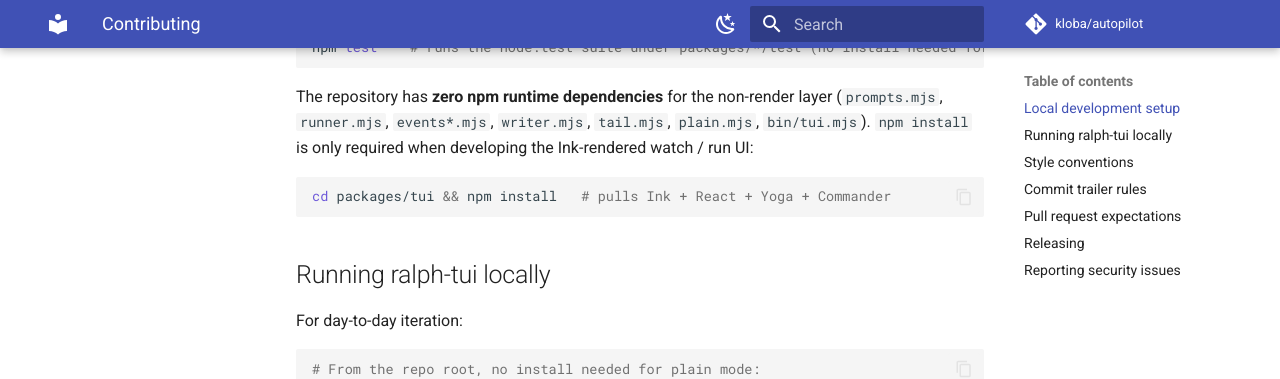
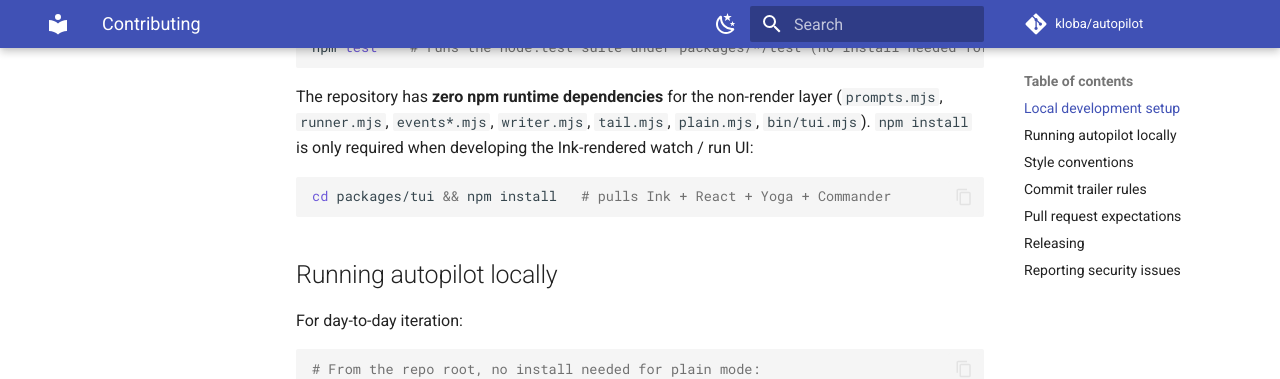
Before and after one commit to kloba/copilot-ralph-extension, an MkDocs documentation site: the page built from docs/CONTRIBUTING.md, in a window 1280 px wide and 900 px high, scrolled down 380 px. Shown: the top 379 px of the window. Built offline with MkDocs 1.6.1 and Material for MkDocs 9.7.7, drawn with Linux system fonts in a browser that asks for light colours; comment, search, counter and statistics services are not loaded.

Commit message:
docs: rename ralph-tui → autopilot in contributor docs (refs #65)
Flip the binary-name hyphen form from `ralph-tui` to `autopilot` across
the contributor trio: `docs/RELEASING.md` (3 hits), `docs/CONTRIBUTING.md`
(1 hit), and `AGENTS.md` (1 hit). Tool-registration names, env vars,
filesystem paths, the `bin/tui.mjs` entry point, and the
`copilot-ralph-extension` package name are deliberately untouched —
those are owned by issue #49.

Co-authored-by: Copilot <copilot@github.com>
Co-authored-by: copilot-ralph <copilot-ralph@users.noreply.github.com>

````diff
--- a/docs/CONTRIBUTING.md
+++ b/docs/CONTRIBUTING.md
@@ -16,7 +16,7 @@ The repository has **zero npm runtime dependencies** for the non-render layer (`
 cd packages/tui && npm install   # pulls Ink + React + Yoga + Commander
 ```
 
-## Running ralph-tui locally
+## Running autopilot locally
 
 For day-to-day iteration:
 
--- a/docs/RELEASING.md
+++ b/docs/RELEASING.md
@@ -1,6 +1,6 @@
 # Releasing
 
-`copilot-ralph-extension` ships as the `ralph-tui` standalone TUI app. There is **no npm publish** today; releases are tagged commits on `main` plus an annotated GitHub Release page. The auto-attached source zipball / tarball is the canonical download.
+`copilot-ralph-extension` ships as the `autopilot` standalone TUI app. There is **no npm publish** today; releases are tagged commits on `main` plus an annotated GitHub Release page. The auto-attached source zipball / tarball is the canonical download.
 
 A tag-driven release-automation workflow ships at [`.github/workflows/release.yml`](../.github/workflows/release.yml) (see issue [#10](https://github.com/kloba/autopilot/issues/10) for the rationale). Pushing a `vX.Y.Z` tag verifies `package.json` matches the tag, asserts a matching `CHANGELOG.md` section exists, runs `npm test` + `npm run check`, and creates the GitHub Release with the matching changelog section as the body. The manual checklist below is the fallback when the workflow is unavailable or you need to cut a release out-of-band.
 
@@ -32,7 +32,7 @@ A tag-driven release-automation workflow ships at [`.github/workflows/release.ym
 
 We follow **Semantic Versioning**:
 
-- **MAJOR** — breaking change to the `ralph-tui` CLI surface (renamed/removed subcommand or flag, removed env var, changed JSONL event shape).
+- **MAJOR** — breaking change to the `autopilot` CLI surface (renamed/removed subcommand or flag, removed env var, changed JSONL event shape).
 - **MINOR** — new subcommand, new flag, new opt-in feature.
 - **PATCH** — bug fix, doc-only change, internal refactor with no user-visible behavior change.
 
@@ -49,7 +49,7 @@ git checkout vX.Y.Z
 node packages/tui/bin/tui.mjs --help
 ```
 
-A future release will publish `ralph-tui` to npm so `npm i -g ralph-tui@X.Y.Z` works; until then the source checkout above is the supported install path.
+A future release will publish `autopilot` to npm so `npm i -g autopilot@X.Y.Z` works; until then the source checkout above is the supported install path.
 
 ## Hotfix branches
 
````
Also changed, not shown: AGENTS.md (+1 -1 lines).
